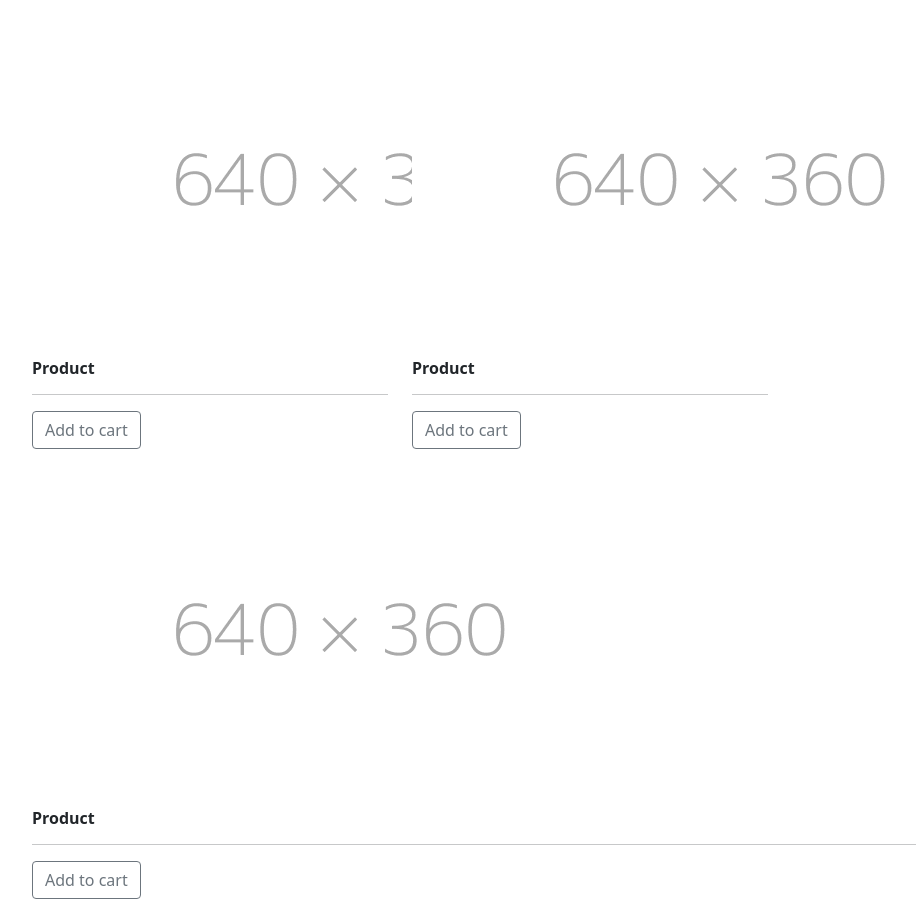
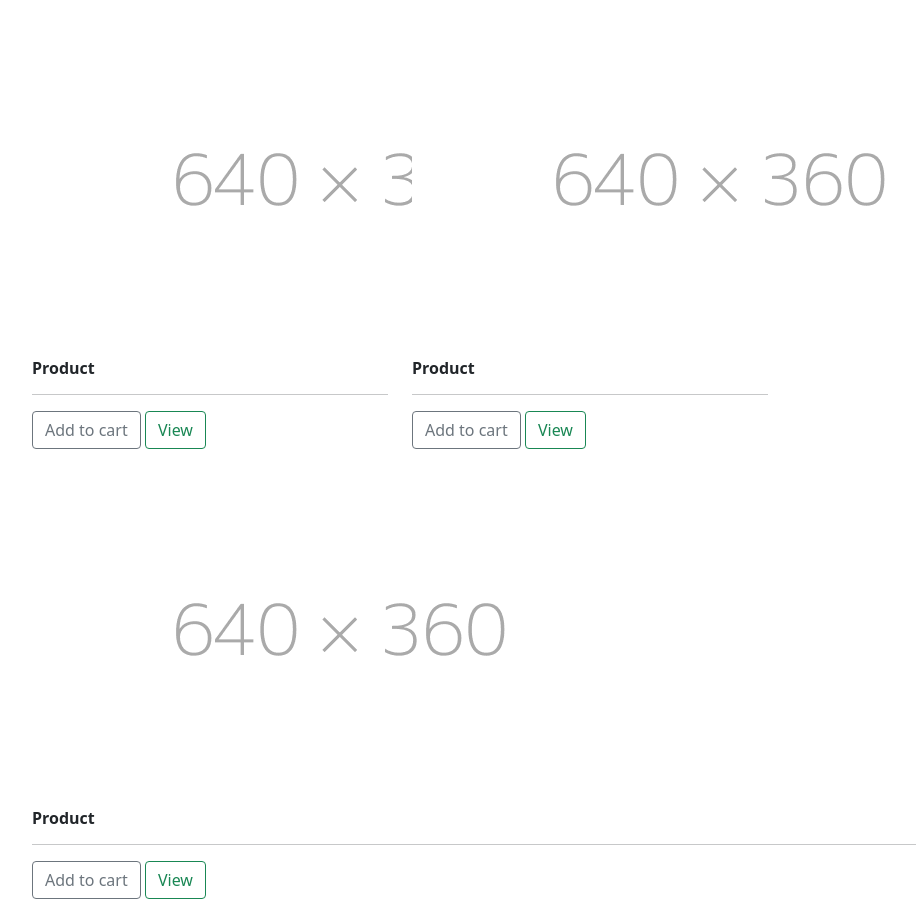
Before and after one commit to petre-marian-vaduva/Ecommerce, a Django app: page /store/ in a window 1280 px wide. Shown: the part 282-1181 px from the top of the page, without its empty margins (50-966 px from the left). Run offline with Django 4.2, Linux system fonts and the light colour scheme.

Commit message:
add view link

```diff
--- a/project1/store/templates/store/store.html
+++ b/project1/store/templates/store/store.html
@@ -8,6 +8,7 @@
             <h6><strong>Product</strong></h6>
             <hr>
             <button class="btn btn-outline-secondary add-btn">Add to cart</button>
+            <a class="btn btn-outline-success" href="#">View</a>
         </div>
 
         <div class="col-lg-4">
@@ -16,6 +17,7 @@
             <h6><strong>Product</strong></h6>
             <hr>
             <button class="btn btn-outline-secondary add-btn">Add to cart</button>
+            <a class="btn btn-outline-success" href="#">View</a>
         </div>
 
         <div class="thumbnail" class="col-lg-4">
@@ -24,6 +26,7 @@
             <h6><strong>Product</strong></h6>
             <hr>
             <button class="btn btn-outline-secondary add-btn">Add to cart</button>
+            <a class="btn btn-outline-success" href="#">View</a>
         </div>
     </div>
 {% endblock content %}
```
